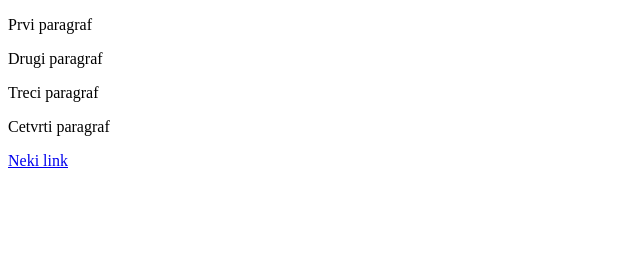
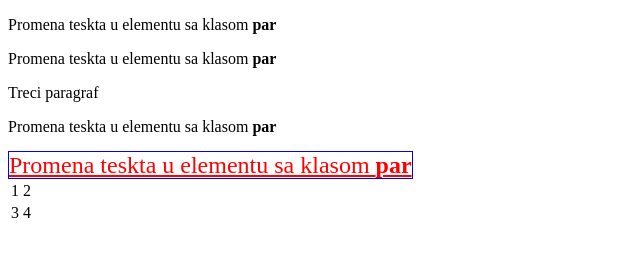
Before and after one commit to itbootcampphp/js-gen8, a plain HTML site: page 20_DOM/index.html in a window 1280 px wide. Shown: the whole page, without its empty margins (0-640 px from the left). Drawn offline with Linux system fonts and the light colour scheme.

Commit message:
dom vezbanja

```diff
--- a/20_DOM/index.html
+++ b/20_DOM/index.html
@@ -5,6 +5,11 @@
     <meta http-equiv="X-UA-Compatible" content="IE=edge">
     <meta name="viewport" content="width=device-width, initial-scale=1.0">
     <title>Document</title>
+    <style>
+        .bold {
+            font-weight: bold;
+        }
+    </style>
 </head>
 <body>
     <p class="par">Prvi paragraf</p>
@@ -12,6 +17,19 @@
     <p>Treci paragraf</p>
     <p class="par" name="p">Cetvrti paragraf</p>
     <a href="#" class="par">Neki link</a>
+
+    <table>
+        <tr>
+            <td>1</td>
+            <td>2</td>
+        </tr>
+        <tr>
+            <td>3</td>
+            <td>4</td>
+        </tr>
+    </table>
+
     <script src="script.js"></script>
+
 </body>
 </html>
--- a/20_DOM/script.js
+++ b/20_DOM/script.js
@@ -48,3 +48,40 @@ console.log(t2); // objekat - PRVI objekat obuhvacen prosledjenim CSS selektorom
 
 let t3 = document.querySelectorAll(".par");
 console.log(t3);
+
+t1.innerHTML += "Novi tekst paragrafa sa id-jem <span class='bold'>p2</span>";
+
+for(let i = 0; i < t3.length; i++) {
+    t3[i].innerHTML = "Promena teskta u elementu sa klasom <span class='bold'>par</span>";
+}
+
+let link = document.querySelector("a");
+link.href = "https://www.google.com";
+link.target = "_blank";
+//link.id = "link";
+
+/*
+link.style.color = "red";
+link.style.border = "1px solid blue";
+link.style.fontSize = "24px";
+*/
+// link.style = "color: red; border: 1px solid blue; font-size: 24px;";
+link.setAttribute("style", "color: red; border: 1px solid blue; font-size: 24px;");
+link.setAttribute("id", "link");
+
+let table = document.querySelector("table");
+console.log(table);
+console.log(table.parentNode);
+console.log(table.childNodes[0]);
+console.log(table.childNodes[1]); // tbody
+console.log(table.childNodes[1].childNodes[0]); // tr
+
+for(let i = 0; i < document.body.childNodes.length; i++) {
+    let element = document.body.childNodes[i];
+    console.log(element);
+}
+
+let naslov = document.createElement('h1');
+naslov.innerHTML = "Naslov kreiran iz JS-a";
+document.body.prepend(naslov);
+naslov.remove();
```
